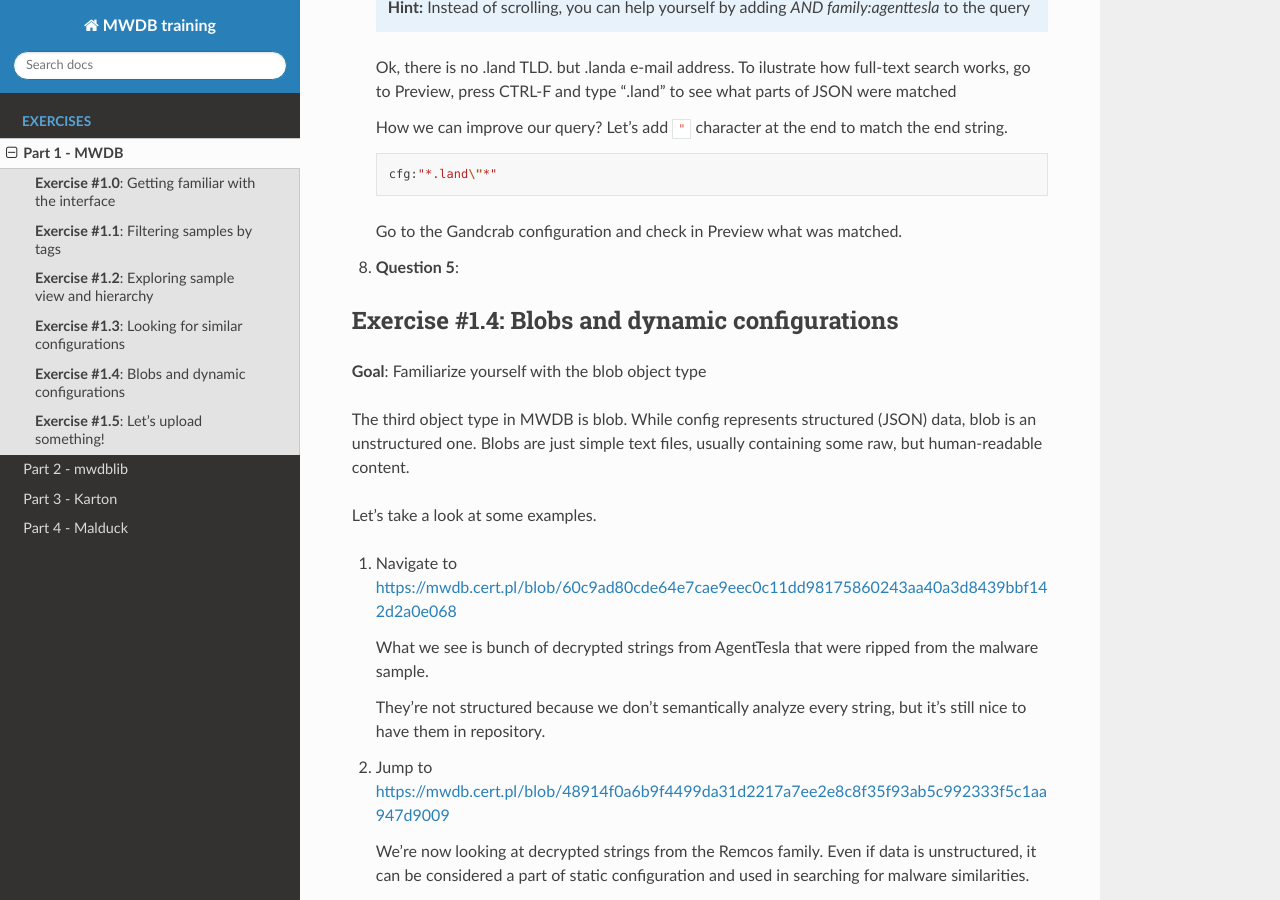
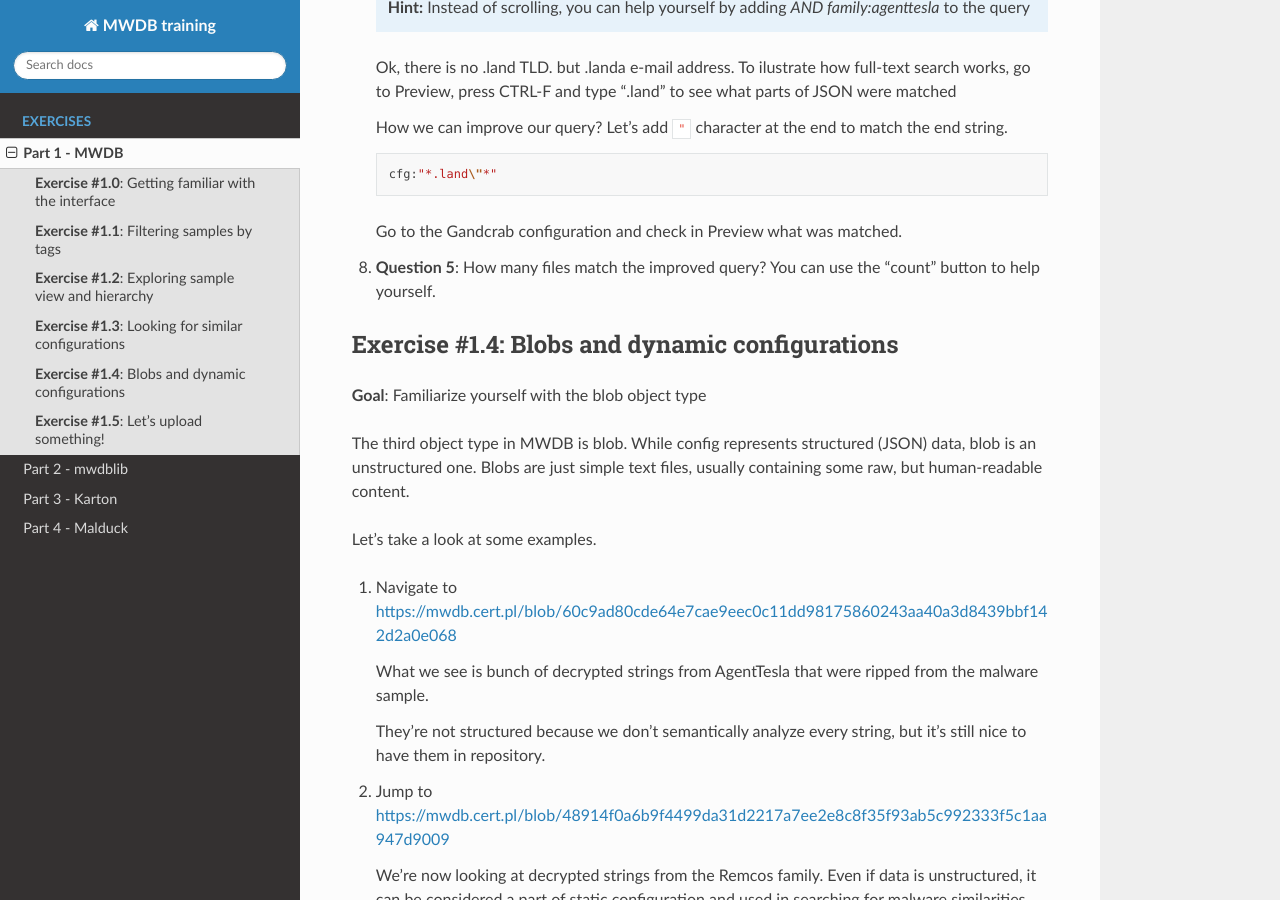
Before and after one commit to CERT-Polska/training-mwdb, a Sphinx documentation site: the page built from source/part-1.md, in a window 1280 px wide and 900 px high, scrolled down 3893 px. Built offline with Sphinx 7.4.7 and the Read the Docs theme 2.0.0, drawn with Linux system fonts in a browser that asks for light colours.

Commit message:
Update docs

```diff
--- a/source/part-1.md
+++ b/source/part-1.md
@@ -166,7 +166,7 @@
 
    Go to the Gandcrab configuration and check in Preview what was matched.
 
-9. **Question 5**:
+9. **Question 5**: How many files match the improved query? You can use the "count" button to help yourself.
 
 ## **Exercise #1.4**: Blobs and dynamic configurations
 
```
